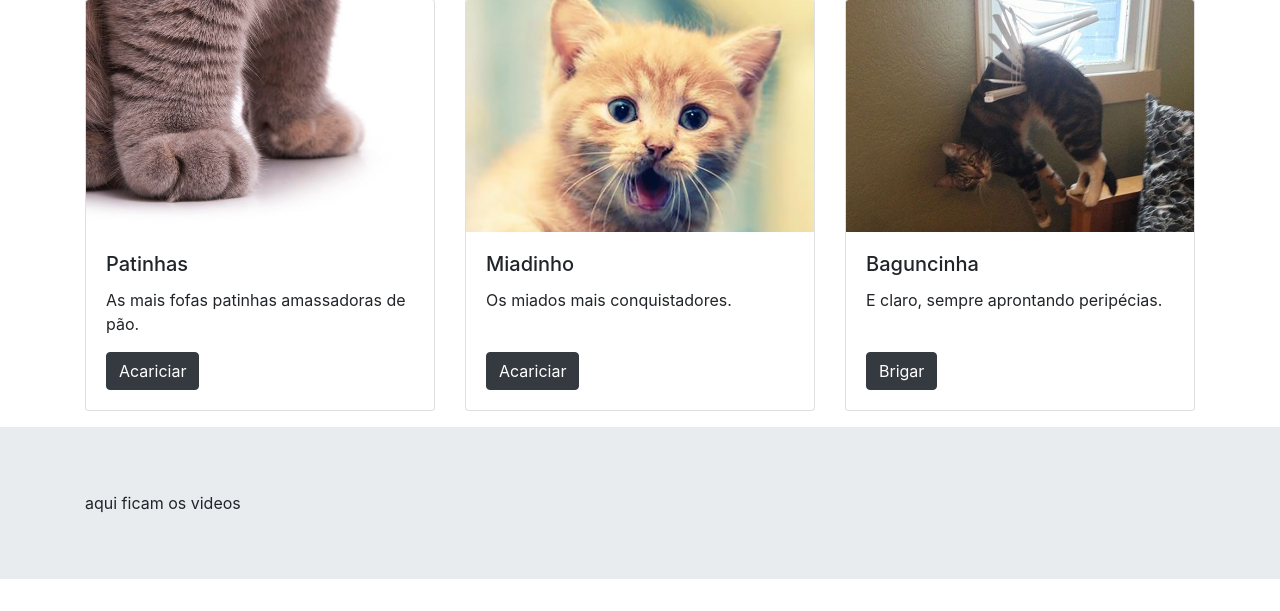
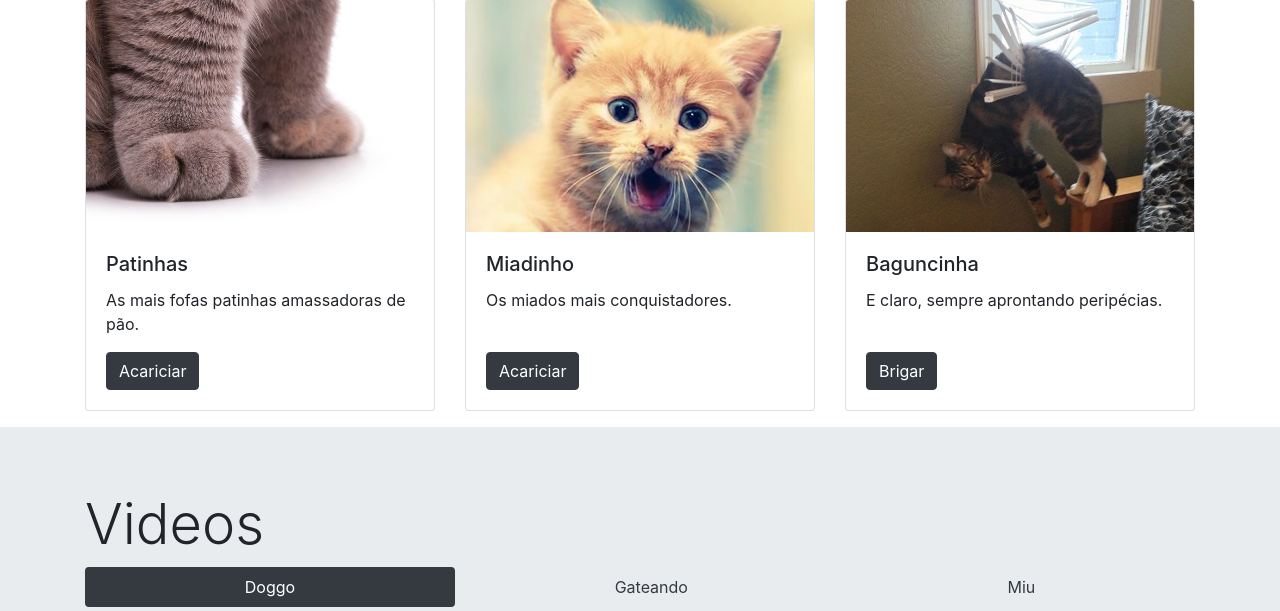
Before and after one commit to jvcalassio/jvcalassio.github.io, a PHP site: page / in a window 1280 px wide. Shown: the part 926-1537 px from the top of the page. Run offline with PHP 8.4, Linux system fonts and the light colour scheme.

Commit message:
videos, navbar sticky

```diff
--- a/home-ex/css/styles.css
+++ b/home-ex/css/styles.css
@@ -3,3 +3,10 @@
         margin-left:40%;
     }
 }
+
+.nav-pills > li > a.active {
+    background-color: #343a40 !important;
+}
+.nav-pills > li > a {
+    color: #343a40;
+}
--- a/home-ex/index.html
+++ b/home-ex/index.html
@@ -14,14 +14,14 @@
   </head>
   <body>
     <!-- navbar -->
-    <nav class="navbar navbar-expand-md navbar-dark bg-dark">
+    <nav class="navbar navbar-expand-md sticky-top navbar-dark bg-dark" role="navbar" id="main-nav">
         <div class="container">
             <a class="navbar-brand" href="#">Cats</a>
             <button class="navbar-toggler" type="button" data-toggle="collapse" data-target="#main_nav">
                 <span class="navbar-toggler-icon"></span>
             </button>
 
-            <div class="collapse navbar-collapse" id="main_nav">
+            <div class="collapse navbar-collapse" id="main-nav-collapse">
                 <ul class="navbar-nav ml-auto mr-3 text-center">
                     <li class="nav-item active"><a class="nav-link" href="#">Inicio</a></li>
                     <li class="nav-item"><a class="nav-link link-scroll" href="#fotos">Fotos</a></li>
@@ -113,7 +113,48 @@
     <!-- videos -->
     <div class="jumbotron jumbotron-fluid" id="videos">
         <div class="container">
-            aqui ficam os videos
+            <h5 class="display-4">Videos</h5>
+            <ul class="nav nav-pills nav-fill" id="video-tabs" role="tablist">
+                <li class="nav-item">
+                    <a class="nav-link active" id="video-1-tab" data-toggle="tab" href="#video-1" role="tab">Doggo</a>
+                </li>
+                <li class="nav-item">
+                    <a class="nav-link" id="video-2-tab" data-toggle="tab" href="#video-2" role="tab">Gateando</a>
+                </li>
+                <li class="nav-item">
+                    <a class="nav-link" id="video-3-tab" data-toggle="tab" href="#video-3" role="tab">Miu</a>
+                </li>
+            </ul>
+
+            <div class="tab-content" id="video-tabs-content">
+                <div class="tab-pane fade show active" id="video-1" role="tabpanel">
+                    <div class="row justify-content-center">
+                        <div class="col-md-6 my-3">
+                            <div class="embed-responsive embed-responsive-16by9">
+                                    <iframe class="embed-responsive-item" src="https://www.youtube.com/embed/UgIfcmDI9K4" frameborder="0" allow="accelerometer; autoplay; encrypted-media; gyroscope; picture-in-picture" allowfullscreen></iframe>
+                            </div>
+                        </div>
+                    </div>
+                </div>
+                <div class="tab-pane fade" id="video-2" role="tabpanel">
+                    <div class="row justify-content-center">
+                        <div class="col-md-6 my-3">
+                            <div class="embed-responsive embed-responsive-16by9">
+                                <iframe class="embed-responsive-item" src="https://www.youtube.com/embed/ny5vGbTfB8c" frameborder="0" allow="accelerometer; autoplay; encrypted-media; gyroscope; picture-in-picture" allowfullscreen></iframe>
+                            </div>
+                        </div>
+                    </div>
+                </div>
+                <div class="tab-pane fade" id="video-3" role="tabpanel">
+                    <div class="row justify-content-center">
+                        <div class="col-md-6 my-3">
+                            <div class="embed-responsive embed-responsive-16by9">
+                                <iframe class="embed-responsive-item" src="https://www.youtube.com/embed/eqtdPLZkllA" frameborder="0" allow="accelerometer; autoplay; encrypted-media; gyroscope; picture-in-picture" allowfullscreen></iframe>
+                            </div>
+                        </div>
+                    </div>
+                </div>
+            </div>
         </div>
     </div>
 
@@ -132,6 +173,17 @@
         </form>
     </div>
     <br />
+
+    <!-- footer -->
+    <div class="container">
+        <hr>
+        <div class="row justify-content-center my-4">
+            <div class="col text-center">
+                notas de rodapé
+            </div>
+        </div>
+    </div>
+
     <!-- Modal -->
     <div class="modal fade" tabindex="-1" role="dialog" id="modal-bravo" aria-hidden="true">
         <div class="modal-dialog" role="document">
```
